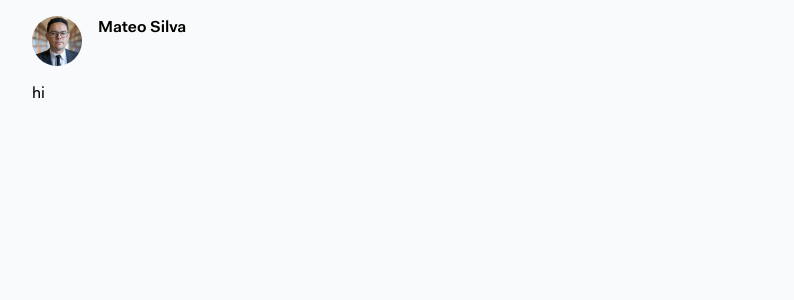
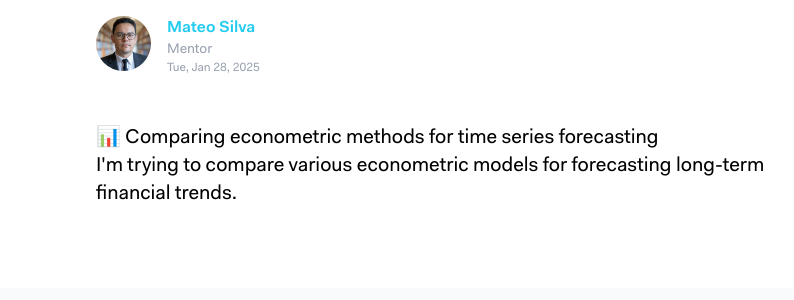
Before and after one commit to fahd/nrmn_mock, a React (Vite) app: page /question/1 in a window 1280 px wide. Shown: the top 300 px of the page, without its empty margins (176-970 px from the left). Built offline with nearby package versions, Linux system fonts and the light colour scheme.

Commit message:
[edit] modified mock_db to separate data concerns

```diff
--- a/src/mocks/mock_db.ts
+++ b/src/mocks/mock_db.ts
@@ -6,6 +6,210 @@ const auth_user = {
   email: 'fahdsheikh@my.unthsc.edu',
   avatar: '/public/assets/users/authUser.jpg',
   role: 'mentee',
+}
+
+const replies = {
+  '1': [
+    {
+      post_id: 1,
+      reply_id: 1,
+      user_id: 10,
+      username: 'DrElenaPetrovic',
+      first_name: 'Elena',
+      last_name: 'Petrovic',
+      avatar: '/public/assets/users/10.jpg',
+      role: 'mentor',
+      content:
+        "<p>Great topic! I've used ARIMA extensively in my research.</p> <p>Would you be interested in exploring hybrid approaches, such as combining ARIMA with LSTMs?</p>",
+      timestamp: '2025-01-28T11:15:00Z',
+      likes: new Set(),
+    },
+  ],
+  '2': [
+    {
+      post_id: 2,
+      reply_id: 2,
+      user_id: 9,
+      username: 'ProfRahulDeshmukh',
+      first_name: 'Rahul',
+      last_name: 'Deshmukh',
+      avatar: '/public/assets/users/9.jpg',
+      role: 'mentor',
+      content:
+        "<p>Interesting question! I've seen some promising work in integrating logic-based reasoning into deep learning models.</p> <p>Do you have any thoughts on how these hybrid models handle uncertainty?</p>",
+      timestamp: '2025-01-29T14:00:00Z',
+      likes: new Set(),
+    },
+  ],
+  '3': [
+    {
+      post_id: 3,
+      reply_id: 3,
+      user_id: 8,
+      username: 'DrTatianaOrlova',
+      first_name: 'Tatiana',
+      last_name: 'Orlova',
+      avatar: '/public/assets/users/8.jpg',
+      role: 'mentor',
+      content:
+        '<p>I recommend checking out the Global Biodiversity Information Facility (GBIF).</p> <p>It provides a wealth of publicly available biodiversity data.</p>',
+      timestamp: '2025-01-30T09:20:00Z',
+      likes: new Set(),
+    },
+  ],
+  '4': [
+    {
+      post_id: 4,
+      reply_id: 4,
+      user_id: 7,
+      username: 'ProfYusufAbdelaziz',
+      first_name: 'Yusuf',
+      last_name: 'Abdelaziz',
+      avatar: '/public/assets/users/7.jpg',
+      role: 'mentor',
+      content:
+        '<p>One effective method is collaborating with policy think tanks.</p> <p>They help bridge the gap between research and policy implementation.</p>',
+      timestamp: '2025-02-01T18:10:00Z',
+      likes: new Set(),
+    },
+  ],
+  '5': [
+    {
+      post_id: 5,
+      reply_id: 5,
+      user_id: 6,
+      username: 'DrAnayaMendoza',
+      first_name: 'Anaya',
+      last_name: 'Mendoza',
+      avatar: '/public/assets/users/6.jpg',
+      role: 'mentor',
+      content:
+        '<p>Look into the NIH and Marie Curie fellowships.</p> <p>They have great funding opportunities for neuroscience research.</p>',
+      timestamp: '2025-02-02T12:30:00Z',
+      likes: new Set(),
+    },
+  ],
+  '6': [
+    {
+      post_id: 6,
+      reply_id: 6,
+      user_id: 5,
+      username: 'DrKojiTanaka',
+      first_name: 'Koji',
+      last_name: 'Tanaka',
+      avatar: '/public/assets/users/5.jpg',
+      role: 'mentor',
+      content:
+        "<p>Strogatz's 'Nonlinear Dynamics and Chaos' is an excellent choice.</p> <p>It's both comprehensive and beginner-friendly.</p>",
+      timestamp: '2025-02-03T15:45:00Z',
+      likes: new Set(),
+    },
+  ],
+  '7': [
+    {
+      post_id: 7,
+      reply_id: 7,
+      user_id: 4,
+      username: 'DrNaimaRahmani',
+      first_name: 'Naima',
+      last_name: 'Rahmani',
+      avatar: '/public/assets/users/4.jpg',
+      role: 'mentor',
+      content:
+        '<p>I recommend using PyMC3 for Bayesian modeling.</p> <p>It has a great suite of tools for MCMC methods.</p>',
+      timestamp: '2025-02-04T18:00:00Z',
+      likes: new Set(),
+    },
+  ],
+  '8': [
+    {
+      post_id: 8,
+      reply_id: 8,
+      user_id: 6,
+      username: 'DrAnayaMendoza',
+      first_name: 'Anaya',
+      last_name: 'Mendoza',
+      avatar: '/public/assets/users/6.jpg',
+      role: 'mentor',
+      content:
+        "<p>Fascinating research, Dr. Rahmani! How does your approach compare with Shor's error correction algorithm?</p>",
+      timestamp: '2025-02-05T16:10:00Z',
+      likes: new Set(),
+    },
+    {
+      post_id: 8,
+      reply_id: 9,
+      user_id: 5,
+      username: 'DrKojiTanaka',
+      first_name: 'Koji',
+      last_name: 'Tanaka',
+      avatar: '/public/assets/users/5.jpg',
+      role: 'mentor',
+      content:
+        "<p>I've been working on quantum noise reduction. Would love to collaborate and see if our methods could complement each other.</p>",
+      timestamp: '2025-02-05T16:30:00Z',
+      likes: new Set(),
+    },
+    {
+      post_id: 8,
+      reply_id: 10,
+      user_id: 10,
+      username: 'DrElenaPetrovic',
+      first_name: 'Elena',
+      last_name: 'Petrovic',
+      avatar: '/public/assets/users/10.jpg',
+      role: 'mentor',
+      content:
+        '<p>Brilliant work! Have you considered testing this on a superconducting qubit architecture?</p>',
+      timestamp: '2025-02-05T17:05:00Z',
+      likes: new Set(),
+    },
+  ],
+  '9': [
+    {
+      post_id: 9,
+      reply_id: 11,
+      user_id: 7,
+      username: 'ProfYusufAbdelaziz',
+      first_name: 'Yusuf',
+      last_name: 'Abdelaziz',
+      avatar: '/public/assets/users/7.jpg',
+      role: 'mentor',
+      content:
+        "<p>Great question! One key element is a **clear problem statement**. If you can articulate the research problem in two concise sentences, you're on the right track.</p>",
+      timestamp: '2025-02-06T11:00:00Z',
+      likes: new Set(),
+    },
+    {
+      post_id: 9,
+      reply_id: 12,
+      user_id: 9,
+      username: 'ProfRahulDeshmukh',
+      first_name: 'Rahul',
+      last_name: 'Deshmukh',
+      avatar: '/public/assets/users/9.jpg',
+      role: 'mentor',
+      content:
+        "<p>I'd recommend including a **strong methodology section** that explicitly outlines data collection and analysis techniques.</p>",
+      timestamp: '2025-02-06T11:20:00Z',
+      likes: new Set(),
+    },
+    {
+      post_id: 9,
+      reply_id: 13,
+      user_id: 4,
+      username: 'DrNaimaRahmani',
+      first_name: 'Naima',
+      last_name: 'Rahmani',
+      avatar: '/public/assets/users/4.jpg',
+      role: 'mentor',
+      content:
+        '<p>Another tip: **Tie your proposal to existing research**. Showing that your study builds on prior work will make it more compelling.</p>',
+      timestamp: '2025-02-06T11:45:00Z',
+      likes: new Set(),
+    },
+  ],
+  '10': [],
 }
 
 const users = {
@@ -110,24 +314,11 @@ const posts = {
     first_name: 'Mateo',
     last_name: 'Silva',
     avatar: '/public/assets/users/11.jpg',
+    role: 'mentor',
     content:
       "<p>📊 Comparing econometric methods for time series forecasting</p> <p>I'm trying to compare various econometric models for forecasting long-term financial trends.</p>",
     timestamp: '2025-01-28T09:15:00Z',
-    replies: [
-      {
-        post_parent_id: 1,
-        reply_id: 1,
-        user_id: 10,
-        username: 'DrElenaPetrovic',
-        first_name: 'Elena',
-        last_name: 'Petrovic',
-        avatar: '/public/assets/users/10.jpg',
-        content:
-          "<p>Great topic! I've used ARIMA extensively in my research.</p> <p>Would you be interested in exploring hybrid approaches, such as combining ARIMA with LSTMs?</p>",
-        timestamp: '2025-01-28T11:15:00Z',
-        likes: new Set(),
-      },
-    ],
+    replies: replies['1'],
   },
   '2': {
     post_id: 2,
@@ -136,24 +327,11 @@ const posts = {
     first_name: 'Elena',
     last_name: 'Petrovic',
     avatar: '/public/assets/users/10.jpg',
+    role: 'mentor',
     content:
       "<p>🖥️ Are neural-symbolic hybrid models the future of AI?</p> <p>I've been exploring neural-symbolic AI, which combines deep learning with logical reasoning.</p>",
     timestamp: '2025-01-29T13:40:00Z',
-    replies: [
-      {
-        post_parent_id: 2,
-        reply_id: 2,
-        user_id: 9,
-        username: 'ProfRahulDeshmukh',
-        first_name: 'Rahul',
-        last_name: 'Deshmukh',
-        avatar: '/public/assets/users/9.jpg',
-        content:
-          "<p>Interesting question! I've seen some promising work in integrating logic-based reasoning into deep learning models.</p> <p>Do you have any thoughts on how these hybrid models handle uncertainty?</p>",
-        timestamp: '2025-01-29T14:00:00Z',
-        likes: new Set(),
-      },
-    ],
+    replies: replies['2'],
   },
   '3': {
     post_id: 3,
@@ -162,24 +340,11 @@ const posts = {
     first_name: 'Rahul',
     last_name: 'Deshmukh',
     avatar: '/public/assets/users/9.jpg',
+    role: 'mentor',
     content:
       '<p>🔍 Looking for a dataset on global biodiversity loss</p> <p>I’m currently working on a large-scale meta-analysis of biodiversity trends over the past 50 years.</p>',
     timestamp: '2025-01-30T08:50:00Z',
-    replies: [
-      {
-        post_parent_id: 3,
-        reply_id: 3,
-        user_id: 8,
-        username: 'DrTatianaOrlova',
-        first_name: 'Tatiana',
-        last_name: 'Orlova',
-        avatar: '/public/assets/users/8.jpg',
-        content:
-          '<p>I recommend checking out the Global Biodiversity Information Facility (GBIF).</p> <p>It provides a wealth of publicly available biodiversity data.</p>',
-        timestamp: '2025-01-30T09:20:00Z',
-        likes: new Set(),
-      },
-    ],
+    replies: replies['3'],
   },
   '4': {
     post_id: 4,
@@ -188,24 +353,11 @@ const posts = {
     first_name: 'Tatiana',
     last_name: 'Orlova',
     avatar: '/public/assets/users/8.jpg',
+    role: 'mentor',
     content:
       '<p>📝 Challenges in translating research into policy</p> <p>How do you ensure your research influences policymakers effectively?</p>',
     timestamp: '2025-02-01T16:30:00Z',
-    replies: [
-      {
-        post_parent_id: 4,
-        reply_id: 4,
-        user_id: 7,
-        username: 'ProfYusufAbdelaziz',
-        first_name: 'Yusuf',
-        last_name: 'Abdelaziz',
-        avatar: '/public/assets/users/7.jpg',
-        content:
-          '<p>One effective method is collaborating with policy think tanks.</p> <p>They help bridge the gap between research and policy implementation.</p>',
-        timestamp: '2025-02-01T18:10:00Z',
-        likes: new Set(),
-      },
-    ],
+    replies: replies['4'],
   },
   '5': {
     post_id: 5,
@@ -214,24 +366,11 @@ const posts = {
     first_name: 'Yusuf',
     last_name: 'Abdelaziz',
     avatar: '/public/assets/users/7.jpg',
+    role: 'mentor',
     content:
       '<p>🎓 Tips for securing a postdoc in computational neuroscience?</p> <p>Any advice on strong programs, funding opportunities, or application tips?</p>',
     timestamp: '2025-02-02T10:55:00Z',
-    replies: [
-      {
-        post_parent_id: 5,
-        reply_id: 5,
-        user_id: 6,
-        username: 'DrAnayaMendoza',
-        first_name: 'Anaya',
-        last_name: 'Mendoza',
-        avatar: '/public/assets/users/6.jpg',
-        content:
-          '<p>Look into the NIH and Marie Curie fellowships.</p> <p>They have great funding opportunities for neuroscience research.</p>',
-        timestamp: '2025-02-02T12:30:00Z',
-        likes: new Set(),
-      },
-    ],
+    replies: replies['5'],
   },
   '6': {
     post_id: 6,
@@ -240,24 +379,11 @@ const posts = {
     first_name: 'Anaya',
     last_name: 'Mendoza',
     avatar: '/public/assets/users/6.jpg',
+    role: 'mentor',
     content:
       "<p>📚 Best reference books for understanding nonlinear dynamics?</p> <p>I'm preparing a lecture series and need some high-quality resources.</p>",
     timestamp: '2025-02-03T14:10:00Z',
-    replies: [
-      {
-        post_parent_id: 6,
-        reply_id: 6,
-        user_id: 5,
-        username: 'DrKojiTanaka',
-        first_name: 'Koji',
-        last_name: 'Tanaka',
-        avatar: '/public/assets/users/5.jpg',
-        content:
-          "<p>Strogatz's 'Nonlinear Dynamics and Chaos' is an excellent choice.</p> <p>It's both comprehensive and beginner-friendly.</p>",
-        timestamp: '2025-02-03T15:45:00Z',
-        likes: new Set(),
-      },
-    ],
+    replies: replies['6'],
   },
   '7': {
     post_id: 7,
@@ -266,24 +392,11 @@ const posts = {
     first_name: 'Koji',
     last_name: 'Tanaka',
     avatar: '/public/assets/users/5.jpg',
+    role: 'mentor',
     content:
       '<p>💡 Need help with Bayesian statistics in social sciences</p> <p>Any experts in Bayesian modeling willing to provide guidance?</p>',
     timestamp: '2025-02-04T17:20:00Z',
-    replies: [
-      {
-        post_parent_id: 7,
-        reply_id: 7,
-        user_id: 4,
-        username: 'DrNaimaRahmani',
-        first_name: 'Naima',
-        last_name: 'Rahmani',
-        avatar: '/public/assets/users/4.jpg',
-        content:
-          '<p>I recommend using PyMC3 for Bayesian modeling.</p> <p>It has a great suite of tools for MCMC methods.</p>',
-        timestamp: '2025-02-04T18:00:00Z',
-        likes: new Set(),
-      },
-    ],
+    replies: replies['7'],
   },
   '8': {
     post_id: 8,
@@ -292,50 +405,11 @@ const posts = {
     first_name: 'Naima',
     last_name: 'Rahmani',
     avatar: '/public/assets/users/4.jpg',
+    role: 'mentor',
     content:
       "<p>🔬 Breakthrough in Quantum Computing!</p> <p>My team has recently published a paper on error correction in quantum circuits. This could significantly improve the stability of quantum processors in real-world applications.</p> <p>Check out our findings here: <a href='#'>Quantum Error Correction Research</a>. Would love to hear feedback from fellow quantum researchers!</p>",
     timestamp: '2025-02-05T15:45:00Z',
-    replies: [
-      {
-        post_parent_id: 8,
-        reply_id: 1,
-        user_id: 6,
-        username: 'DrAnayaMendoza',
-        first_name: 'Anaya',
-        last_name: 'Mendoza',
-        avatar: '/public/assets/users/6.jpg',
-        content:
-          "<p>Fascinating research, Dr. Rahmani! How does your approach compare with Shor's error correction algorithm?</p>",
-        timestamp: '2025-02-05T16:10:00Z',
-        likes: new Set(),
-      },
-      {
-        post_parent_id: 8,
-        reply_id: 2,
-        user_id: 5,
-        username: 'DrKojiTanaka',
-        first_name: 'Koji',
-        last_name: 'Tanaka',
-        avatar: '/public/assets/users/5.jpg',
-        content:
-          "<p>I've been working on quantum noise reduction. Would love to collaborate and see if our methods could complement each other.</p>",
-        timestamp: '2025-02-05T16:30:00Z',
-        likes: new Set(),
-      },
-      {
-        post_parent_id: 8,
-        reply_id: 3,
-        user_id: 10,
-        username: 'DrElenaPetrovic',
-        first_name: 'Elena',
-        last_name: 'Petrovic',
-        avatar: '/public/assets/users/10.jpg',
-        content:
-          '<p>Brilliant work! Have you considered testing this on a superconducting qubit architecture?</p>',
-        timestamp: '2025-02-05T17:05:00Z',
-        likes: new Set(),
-      },
-    ],
+    replies: replies['8'],
   },
   '9': {
     post_id: 9,
@@ -344,50 +418,11 @@ const posts = {
     first_name: 'Lorenzo',
     last_name: 'Ferraro',
     avatar: '/public/assets/users/3.jpg',
+    role: 'mentor',
     content:
       "<p>📢 What are the best practices for structuring a research proposal?</p> <p>I am mentoring graduate students who are drafting their first <em>research proposals</em>. What are some key elements that should be included? What resources do you recommend?</p> <p>For reference, I often suggest reading <a href='#'>this guide on proposal writing</a>, but I would love to hear insights from the community.</p>",
     timestamp: '2025-02-06T10:30:00Z',
-    replies: [
-      {
-        post_parent_id: 9,
-        reply_id: 4,
-        user_id: 7,
-        username: 'ProfYusufAbdelaziz',
-        first_name: 'Yusuf',
-        last_name: 'Abdelaziz',
-        avatar: '/public/assets/users/7.jpg',
-        content:
-          "<p>Great question! One key element is a **clear problem statement**. If you can articulate the research problem in two concise sentences, you're on the right track.</p>",
-        timestamp: '2025-02-06T11:00:00Z',
-        likes: new Set(),
-      },
-      {
-        post_parent_id: 9,
-        reply_id: 5,
-        user_id: 9,
-        username: 'ProfRahulDeshmukh',
-        first_name: 'Rahul',
-        last_name: 'Deshmukh',
-        avatar: '/public/assets/users/9.jpg',
-        content:
-          "<p>I'd recommend including a **strong methodology section** that explicitly outlines data collection and analysis techniques.</p>",
-        timestamp: '2025-02-06T11:20:00Z',
-        likes: new Set(),
-      },
-      {
-        post_parent_id: 9,
-        reply_id: 6,
-        user_id: 4,
-        username: 'DrNaimaRahmani',
-        first_name: 'Naima',
-        last_name: 'Rahmani',
-        avatar: '/public/assets/users/4.jpg',
-        content:
-          '<p>Another tip: **Tie your proposal to existing research**. Showing that your study builds on prior work will make it more compelling.</p>',
-        timestamp: '2025-02-06T11:45:00Z',
-        likes: new Set(),
-      },
-    ],
+    replies: replies['9'],
   },
   '10': {
     post_id: 10,
@@ -396,10 +431,11 @@ const posts = {
     first_name: 'Miriam',
     last_name: 'Kovács',
     avatar: '/public/assets/users/2.jpg',
+    role: 'mentor',
     content:
       "<p>🚀 Exciting opportunity for collaboration!</p> <p>I am currently conducting research on the application of machine learning in early cancer detection. Specifically, I am working with <em>convolutional neural networks (CNNs)</em> to analyze histopathological images for early signs of malignancy.</p> <p>I would love to connect with researchers who have experience with biomedical imaging, deep learning, or clinical applications. If you’re working on something similar, let’s discuss potential collaborations!</p> <p>📚 Reference Papers: <a href='#'>Deep Learning in Cancer Imaging</a></p>",
     timestamp: '2025-02-07T12:00:00Z',
-    replies: [],
+    replies: replies['10'],
   },
 }
 
@@ -407,6 +443,7 @@ const mock_db = {
   auth_user,
   users,
   posts,
+  replies,
 }
 
 export default mock_db
--- a/src/pages/Question/Question.tsx
+++ b/src/pages/Question/Question.tsx
@@ -2,25 +2,21 @@ import React, { useState, useContext, useEffect } from 'react'
 import { useParams } from 'react-router-dom'
 import { usePosts } from '../../hooks/usePosts'
 import QuestionContent from './QuestionContent'
-// import QuestionAnswers from '.QuestionAnswers'
+import QuestionAnswers from './QuestionAnswers'
 
 const Question = () => {
   const { id } = useParams()
   const { posts } = usePosts()
   const postId = Number(id)
-
   const question = posts[postId]
-
-  console.log('questions', question)
+  const replies = question.replies
 
   return (
     <div className="flex-1">
-      <div className="m-auto max-w-4xl p-4">
-        {/* top */}
-        <QuestionContent {...question} />
-        {/* bottom */}
-        {/* <QuestionAnswers /> */}
-      </div>
+      {/* top */}
+      <QuestionContent {...question} />
+      {/* bottom */}
+      <QuestionAnswers replies={question.replies} />
     </div>
   )
 }
--- a/src/pages/Question/QuestionContent.tsx
+++ b/src/pages/Question/QuestionContent.tsx
@@ -1,13 +1,14 @@
 import React from 'react'
-
+import { formatDate } from '../../utils/formatDate'
 interface QuestionContentType {
+  post_id: number
   avatar: string
   content: string
   first_name: string
   last_name: string
-  post_id: number
   timestamp: string
   username: string
+  role: string
 }
 
 const QuestionContent: React.FC<QuestionContentType> = ({
@@ -18,23 +19,39 @@ const QuestionContent: React.FC<QuestionContentType> = ({
   post_id,
   timestamp,
   username,
+  role,
 }) => {
-  console.log('avatar', avatar)
+  const upperCase = (s: string) => {
+    return s[0].toUpperCase() + role.slice(1)
+  }
   return (
-    <div className="flex flex-col">
+    <div className="bg-white">
+      <div className="m-auto max-w-3xl p-4">
+        <div className="flex flex-col flex-1">
           <div className="flex">
             <img
               src={avatar}
               alt={username}
-          className="rounded-full w-[50px] h-[50px] object-cover"
+              className="rounded-full w-[55px] h-[55px] object-cover"
             />
-        <div className="font-semibold ml-4">
-          <div>
+            <div className=" ml-4">
+              <div className="font-semibold text-link">
                 {first_name} {last_name}
+              </div>
+              <div className="text-gray-400 text-sm">{upperCase(role)}</div>
+              <div className="text-gray-400 text-xs">
+                {formatDate(timestamp)}
               </div>
             </div>
           </div>
-      <div className="py-4">hi</div>
+          <div className="py-12 flex items-center flex-1">
+            <p
+              className="pb-4 text-xl"
+              dangerouslySetInnerHTML={{ __html: content }}
+            />
+          </div>
+        </div>
+      </div>
     </div>
   )
 }
```
Also changed, not shown: src/contexts/PostContext.tsx (+15 -0 lines), src/pages/Home/MainFeed/PostFeed.tsx (+4 -4 lines), src/pages/Question/QuestionAnswers.tsx (+21 -2 lines). Lines whose indentation alone changed are shown as unchanged.
